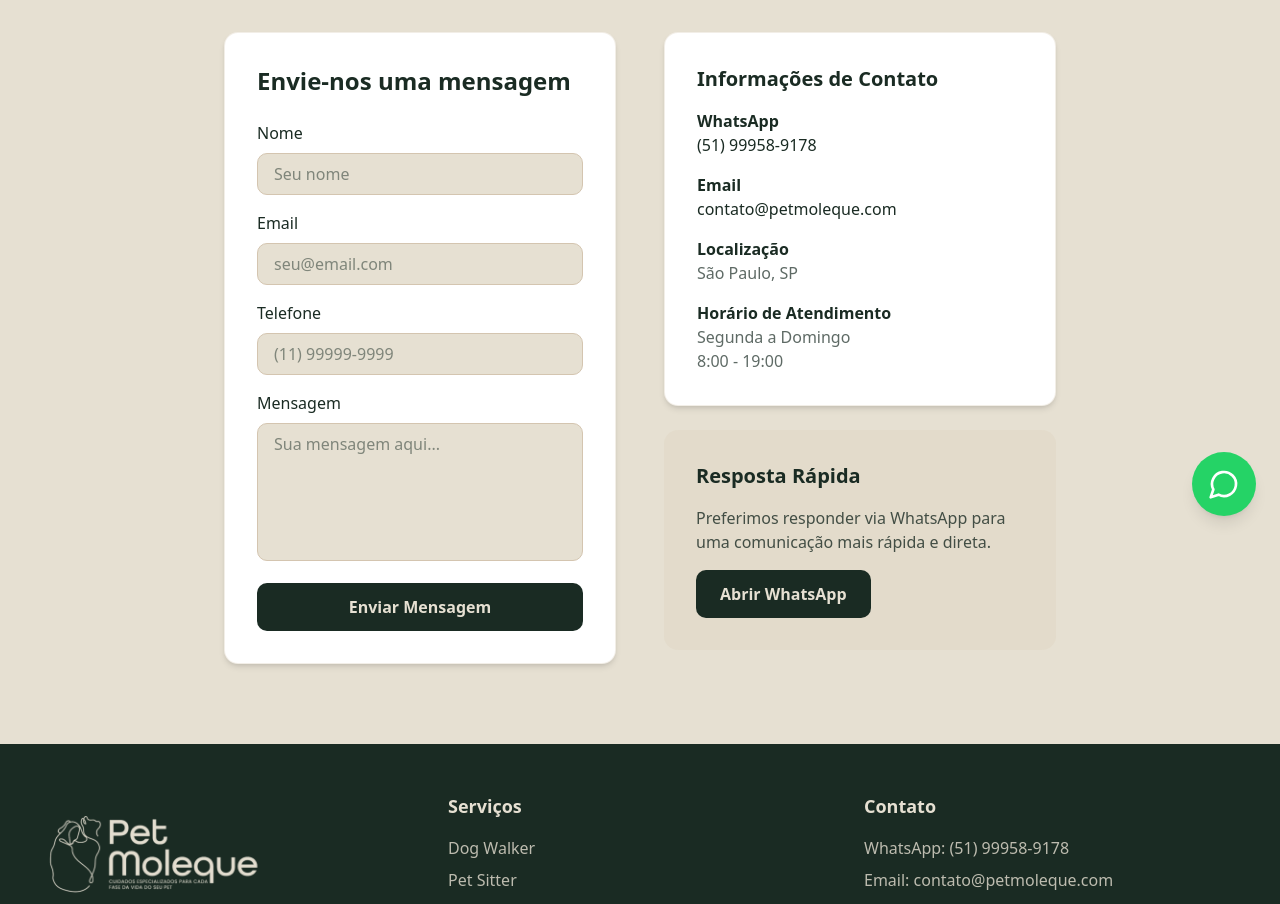
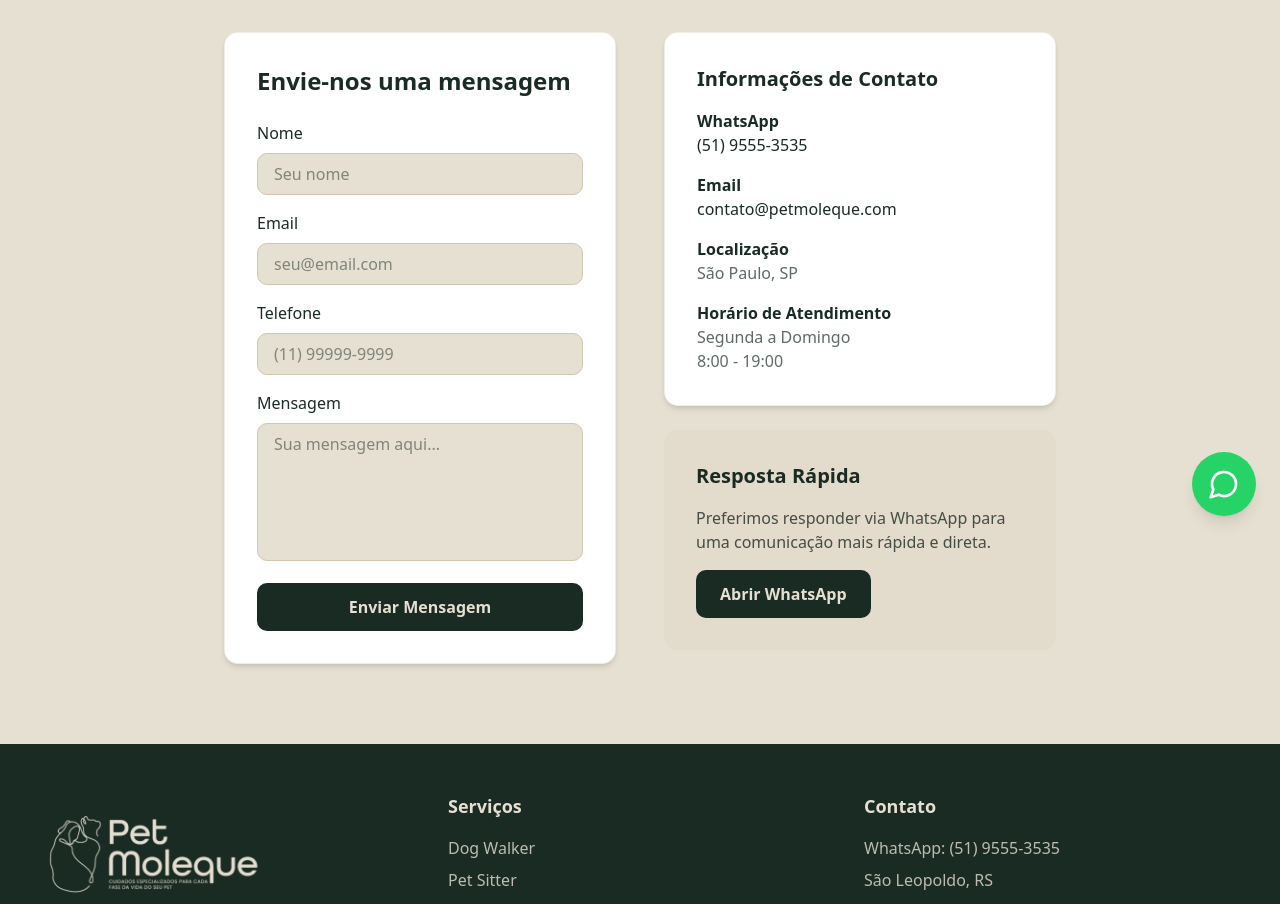
Before and after one commit to DKunrath/SitePetMoleque, a Next.js app: page /contato in a window 1280 px wide. Shown: the part 260-1164 px from the top of the page. Built offline with nearby package versions, Linux system fonts and the light colour scheme.

Commit message:
Att Numero de Celular

```diff
--- a/app/contato/page.tsx
+++ b/app/contato/page.tsx
@@ -148,12 +148,12 @@ export default function Contact() {
                   <div>
                     <p className="font-semibold text-foreground">WhatsApp</p>
                     <a
-                      href="https://wa.me/5551999589178"
+                      href="https://wa.me/55519555-3535"
                       target="_blank"
                       rel="noopener noreferrer"
                       className="text-primary hover:underline"
                     >
-                      (51) 99958-9178
+                      (51) 9555-3535
                     </a>
                   </div>
                   <div>
@@ -180,7 +180,7 @@ export default function Contact() {
                   Preferimos responder via WhatsApp para uma comunicação mais rápida e direta.
                 </p>
                 <a
-                  href="https://wa.me/5551999589178?text=Olá!%20Gostaria%20de%20saber%20mais%20sobre%20os%20serviços%20da%20Pet%20Moleque."
+                  href="https://wa.me/55519555-3535?text=Olá!%20Gostaria%20de%20saber%20mais%20sobre%20os%20serviços%20da%20Pet%20Moleque."
                   target="_blank"
                   rel="noopener noreferrer"
                   className="inline-block px-6 py-3 bg-primary text-primary-foreground rounded-lg font-semibold hover:opacity-90 transition-opacity"
--- a/app/servicos/page.tsx
+++ b/app/servicos/page.tsx
@@ -61,7 +61,7 @@ const servicesDetail = [
 
 export default function Services() {
   const whatsappUrl =
-    "https://wa.me/5551999589178?text=Olá!%20Gostaria%20de%20saber%20mais%20sobre%20os%20serviços%20da%20Pet%20Moleque."
+    "https://wa.me/55519555-3535?text=Olá!%20Gostaria%20de%20saber%20mais%20sobre%20os%20serviços%20da%20Pet%20Moleque."
 
   return (
     <main>
@@ -79,7 +79,7 @@ export default function Services() {
             {servicesDetail.map((service, index) => {
               const Icon = service.icon
               const isEven = index % 2 === 0
-              const serviceWhatsappUrl = `https://wa.me/5551999589178?text=Olá!%20Gostaria%20de%20saber%20mais%20sobre%20o%20serviço%20de%20${encodeURIComponent(service.title)}%20da%20Pet%20Moleque.`
+              const serviceWhatsappUrl = `https://wa.me/55519555-3535?text=Olá!%20Gostaria%20de%20saber%20mais%20sobre%20o%20serviço%20de%20${encodeURIComponent(service.title)}%20da%20Pet%20Moleque.`
 
               return (
                 <div key={service.id} className="bg-white rounded-2xl shadow-xl overflow-hidden">
@@ -145,7 +145,7 @@ export default function Services() {
               </p>
               <div className="flex flex-col sm:flex-row gap-4 justify-center">
                 <Link
-                  href="https://wa.me/5551999589178?text=Olá!%20Tenho%20algumas%20dúvidas%20sobre%20os%20serviços%20da%20Pet%20Moleque."
+                  href="https://wa.me/55519555-3535?text=Olá!%20Tenho%20algumas%20dúvidas%20sobre%20os%20serviços%20da%20Pet%20Moleque."
                   target="_blank"
                   rel="noopener noreferrer"
                   className="inline-block px-8 py-4 bg-[#1A2B23] text-[#E6E0D2] rounded-lg font-bold hover:opacity-90 transition-opacity"
--- a/components/footer.tsx
+++ b/components/footer.tsx
@@ -27,8 +27,7 @@ export default function Footer() {
           <div>
             <h3 className="font-bold text-lg mb-4">Contato</h3>
             <ul className="space-y-2 opacity-80">
-              <li>WhatsApp: (51) 99958-9178</li>
-              <li>Email: contato@petmoleque.com</li>
+              <li>WhatsApp: (51) 9555-3535</li>
               <li>São Leopoldo, RS</li>
             </ul>
             <div className="mt-4">
--- a/components/hero-section.tsx
+++ b/components/hero-section.tsx
@@ -4,7 +4,7 @@ import Link from "next/link"
 
 export default function HeroSection() {
   const whatsappUrl =
-    "https://wa.me/5551999589178?text=Olá!%20Gostaria%20de%20agendar%20um%20atendimento%20com%20a%20Pet%20Moleque."
+    "https://wa.me/55519555-3535?text=Olá!%20Gostaria%20de%20agendar%20um%20atendimento%20com%20a%20Pet%20Moleque."
 
   return (
     <div className="pt-20 min-h-screen bg-gradient-to-b from-background to-secondary/20">
--- a/components/navbar.tsx
+++ b/components/navbar.tsx
@@ -41,7 +41,7 @@ export default function Navbar() {
           {/* Botão Fale Conosco */}
           <div className="hidden md:block">
             <Link
-              href="https://wa.me/5551999589178?text=Olá!%20Gostaria%20de%20falar%20com%20a%20Pet%20Moleque."
+              href="https://wa.me/55519555-3535?text=Olá!%20Gostaria%20de%20falar%20com%20a%20Pet%20Moleque."
               target="_blank"
               rel="noopener noreferrer"
               className="px-5 py-2 bg-[#E6E0D2] text-[#1A2B23] rounded-lg hover:opacity-90 transition-opacity font-semibold"
--- a/components/services-section.tsx
+++ b/components/services-section.tsx
@@ -57,7 +57,7 @@ export default function ServicesSection() {
         <div className="grid grid-cols-1 md:grid-cols-3 gap-8">
           {services.map((service) => {
             const Icon = service.icon
-            const whatsappUrl = `https://wa.me/5551999589178?text=Olá!%20Gostaria%20de%20saber%20mais%20sobre%20o%20serviço%20de%20${encodeURIComponent(service.title)}%20da%20Pet%20Moleque.`
+            const whatsappUrl = `https://wa.me/55519555-3535?text=Olá!%20Gostaria%20de%20saber%20mais%20sobre%20o%20serviço%20de%20${encodeURIComponent(service.title)}%20da%20Pet%20Moleque.`
 
             return (
               <div
--- a/components/whatsapp-button.tsx
+++ b/components/whatsapp-button.tsx
@@ -3,7 +3,7 @@
 import { MessageCircle } from "lucide-react"
 
 export default function WhatsAppButton() {
-  const phoneNumber = "5551999589178" // +55 51 99958-9178
+  const phoneNumber = "55519555-3535" // +55 51 9555-3535
   const message = "Olá! Gostaria de saber mais sobre os serviços da Pet Moleque."
 
   const handleClick = () => {
```
Also changed, not shown: 1 other file (tests, documents, lock files or other folders).
